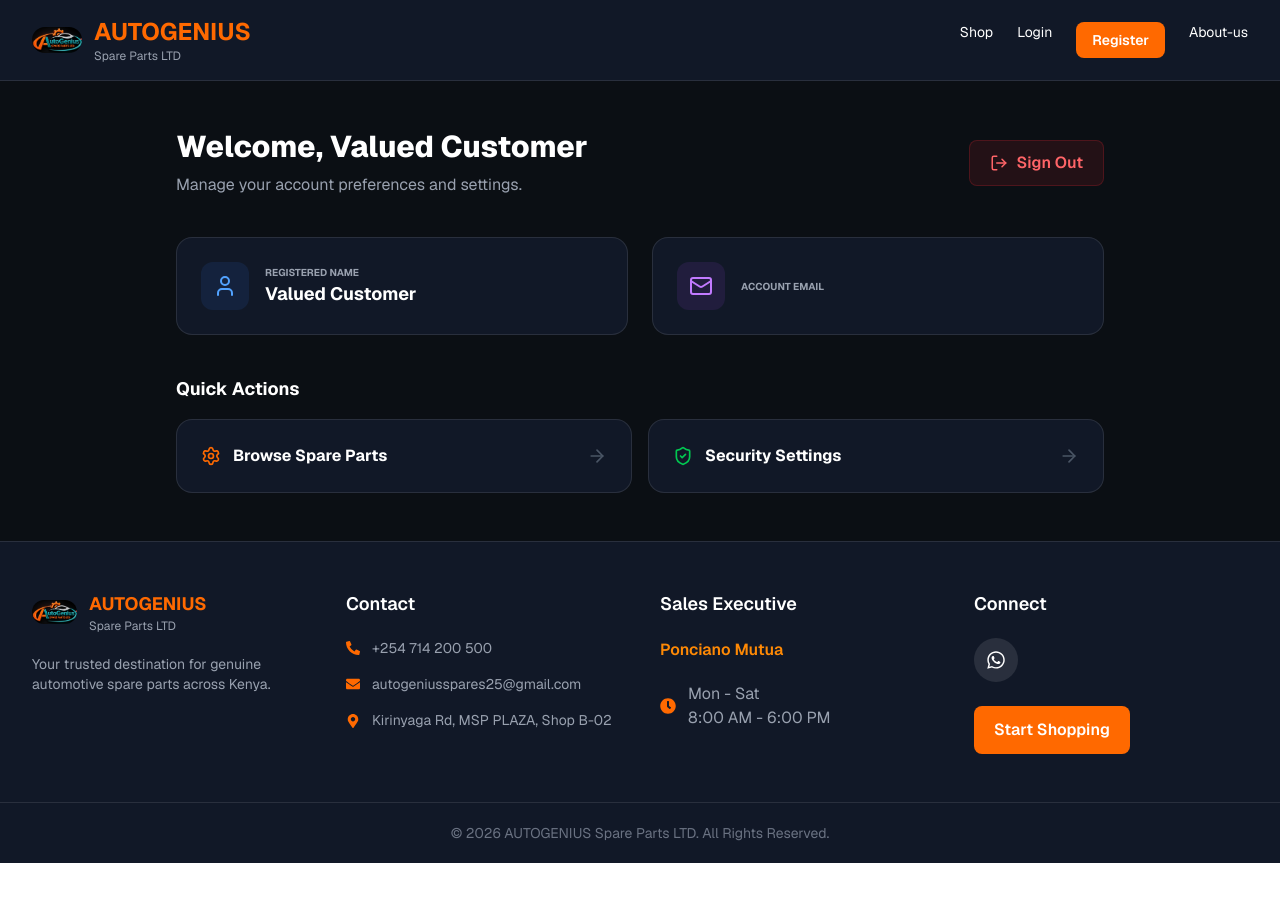
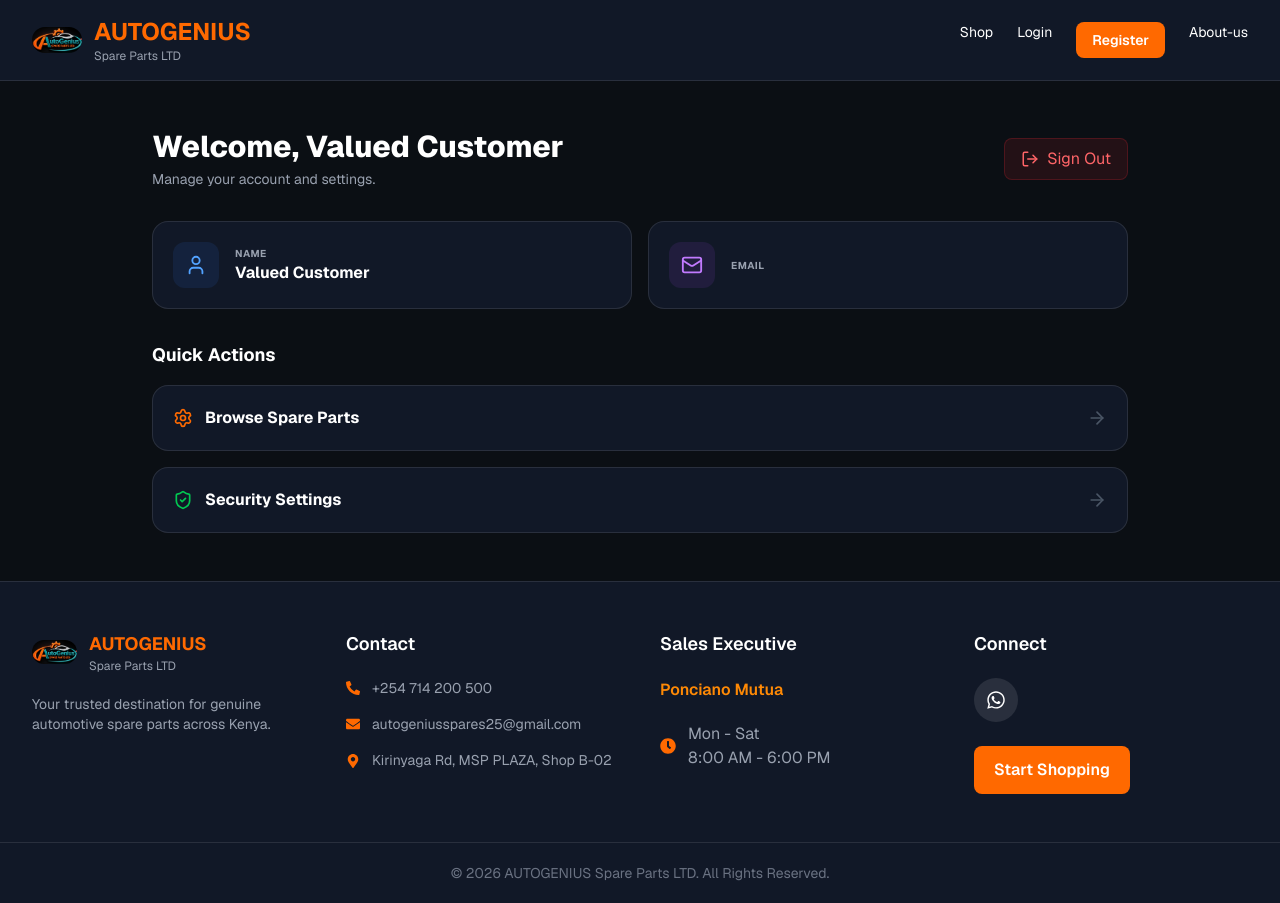
Before and after one commit to Antony-Mwangi/auto-genius2, a Next.js app: page /dashboard in a window 1280 px wide. Before the commit the page ends 863 px from the top, so only its background shows below. Built offline with nearby package versions, Linux system fonts and the light colour scheme; no server answers.

Commit message:
user dashboard

```diff
--- a/app/dashboard/page.tsx
+++ b/app/dashboard/page.tsx
@@ -9,10 +9,12 @@
 export default function CustomerDashboardPage() {
   const router = useRouter();
   const [loading, setLoading] = useState(true);
-  const [customerName, setCustomerName] = useState("Valued Customer");
-  const [customerEmail, setCustomerEmail] = useState("");
+  const [user, setUser] = useState({ name: "Valued Customer", email: "" });
 
   useEffect(() => {
+    // Prevent state updates if component unmounts
+    let isMounted = true;
+
     async function fetchProfile() {
       try {
         const res = await fetch("/api/auth/me");
@@ -21,68 +23,64 @@
           return;
         }
         const data = await res.json();
-        if (data?.user) {
-          setCustomerName(data.user.fullName);
-          setCustomerEmail(data.user.email);
+        if (isMounted && data?.user) {
+          setUser({ name: data.user.fullName, email: data.user.email });
         }
       } catch (err) {
         console.error("Profile fetch error:", err);
       } finally {
-        setLoading(false);
+        if (isMounted) setLoading(false);
       }
     }
+
     fetchProfile();
+    return () => { isMounted = false; };
   }, [router]);
 
-  // LOGOUT HANDLER
   const handleLogout = async () => {
-    try {
-      await fetch("/api/auth/logout", { method: "POST" });
-      router.push("/login");
-      router.refresh(); // Ensure session state clears
-    } catch (error) {
-      console.error("Logout failed:", error);
-    }
+    await fetch("/api/auth/logout", { method: "POST" });
+    router.push("/login");
   };
 
-  if (loading) return <div className="min-h-screen bg-[#0b0f14] flex items-center justify-center text-white">Loading...</div>;
+  if (loading) {
+    return <main className="min-h-screen bg-[#0b0f14] flex items-center justify-center text-gray-500">Loading...</main>;
+  }
 
   return (
-    <main className="min-h-screen bg-[#0b0f14] text-white flex flex-col font-sans">
+    <main className="min-h-screen bg-[#0b0f14] text-white flex flex-col font-sans overflow-x-hidden">
       <Navbar />
 
-      {/* DASHBOARD CONTENT */}
-      <section className="max-w-5xl mx-auto w-full p-6 md:p-12 space-y-10 flex-grow">
+      <section className="flex-grow w-full max-w-5xl mx-auto px-4 py-8 md:px-6 md:py-12 space-y-8">
 
-        {/* HERO SECTION */}
-        <div className="flex flex-col sm:flex-row sm:items-center sm:justify-between gap-4">
+        {/* HEADER */}
+        <div className="flex flex-col sm:flex-row sm:items-center justify-between gap-4">
           <div>
-            <h1 className="text-3xl font-extrabold">Welcome, {customerName}</h1>
-            <p className="text-gray-400 mt-2">Manage your account preferences and settings.</p>
+            <h1 className="text-2xl md:text-3xl font-extrabold text-white">Welcome, {user.name}</h1>
+            <p className="text-gray-400 text-sm mt-1">Manage your account and settings.</p>
           </div>
           <button
             onClick={handleLogout}
-            className="flex items-center gap-2 px-5 py-2.5 rounded-lg bg-red-500/10 border border-red-500/20 text-red-400 hover:bg-red-500 hover:text-white transition-all font-semibold"
+            className="flex items-center justify-center gap-2 px-4 py-2 rounded-lg bg-red-500/10 border border-red-500/20 text-red-400 hover:bg-red-500 hover:text-white transition-colors w-full sm:w-auto"
           >
             <LogOut size={18} /> Sign Out
           </button>
         </div>
 
-        {/* ACCOUNT CARDS */}
-        <div className="grid grid-cols-1 md:grid-cols-2 gap-6">
-          <div className="bg-[#111827] border border-white/10 p-6 rounded-2xl flex items-center gap-4">
-            <div className="p-3 bg-blue-500/10 rounded-xl text-blue-400"><User size={24} /></div>
-            <div>
-              <p className="text-[10px] font-bold text-gray-400 uppercase">Registered Name</p>
-              <p className="font-bold text-lg">{customerName}</p>
+        {/* INFO CARDS */}
+        <div className="grid grid-cols-1 sm:grid-cols-2 gap-4">
+          <div className="bg-[#111827] border border-white/10 p-5 rounded-2xl flex items-center gap-4">
+            <div className="p-3 bg-blue-500/10 rounded-xl text-blue-400 shrink-0"><User size={22} /></div>
+            <div className="min-w-0">
+              <p className="text-[10px] font-bold text-gray-400 uppercase tracking-wider">Name</p>
+              <p className="font-bold truncate">{user.name}</p>
             </div>
           </div>
 
-          <div className="bg-[#111827] border border-white/10 p-6 rounded-2xl flex items-center gap-4">
-            <div className="p-3 bg-purple-500/10 rounded-xl text-purple-400"><Mail size={24} /></div>
-            <div>
-              <p className="text-[10px] font-bold text-gray-400 uppercase">Account Email</p>
-              <p className="font-bold text-lg font-mono">{customerEmail}</p>
+          <div className="bg-[#111827] border border-white/10 p-5 rounded-2xl flex items-center gap-4">
+            <div className="p-3 bg-purple-500/10 rounded-xl text-purple-400 shrink-0"><Mail size={22} /></div>
+            <div className="min-w-0">
+              <p className="text-[10px] font-bold text-gray-400 uppercase tracking-wider">Email</p>
+              <p className="font-bold truncate text-sm md:text-base font-mono">{user.email}</p>
             </div>
           </div>
         </div>
@@ -90,20 +88,22 @@
         {/* QUICK ACTIONS */}
         <div className="space-y-4">
           <h2 className="text-lg font-bold">Quick Actions</h2>
-          <div className="grid grid-cols-1 sm:grid-cols-2 gap-4">
-            <a href="/shop" className="bg-[#111827] border border-white/10 p-6 rounded-2xl hover:border-orange-500/50 transition flex items-center justify-between group">
+          <div className="grid grid-cols-1 gap-4">
+
+            <a href="/shop" className="bg-[#111827] border border-white/10 p-5 rounded-2xl hover:border-orange-500/50 transition flex items-center justify-between group">
               <span className="font-bold flex items-center gap-3">
                 <Settings size={20} className="text-orange-500" /> Browse Spare Parts
               </span>
-              <ArrowRight size={20} className="text-gray-600 group-hover:text-white" />
+              <ArrowRight size={20} className="text-gray-600 group-hover:text-white transition-colors" />
             </a>
 
-            <button className="bg-[#111827] border border-white/10 p-6 rounded-2xl hover:border-green-500/50 transition flex items-center justify-between group text-left">
+            <button className="bg-[#111827] border border-white/10 p-5 rounded-2xl hover:border-green-500/50 transition flex items-center justify-between group text-left">
               <span className="font-bold flex items-center gap-3">
                 <ShieldCheck size={20} className="text-green-500" /> Security Settings
               </span>
-              <ArrowRight size={20} className="text-gray-600 group-hover:text-white" />
+              <ArrowRight size={20} className="text-gray-600 group-hover:text-white transition-colors" />
             </button>
+
           </div>
         </div>
       </section>
```
